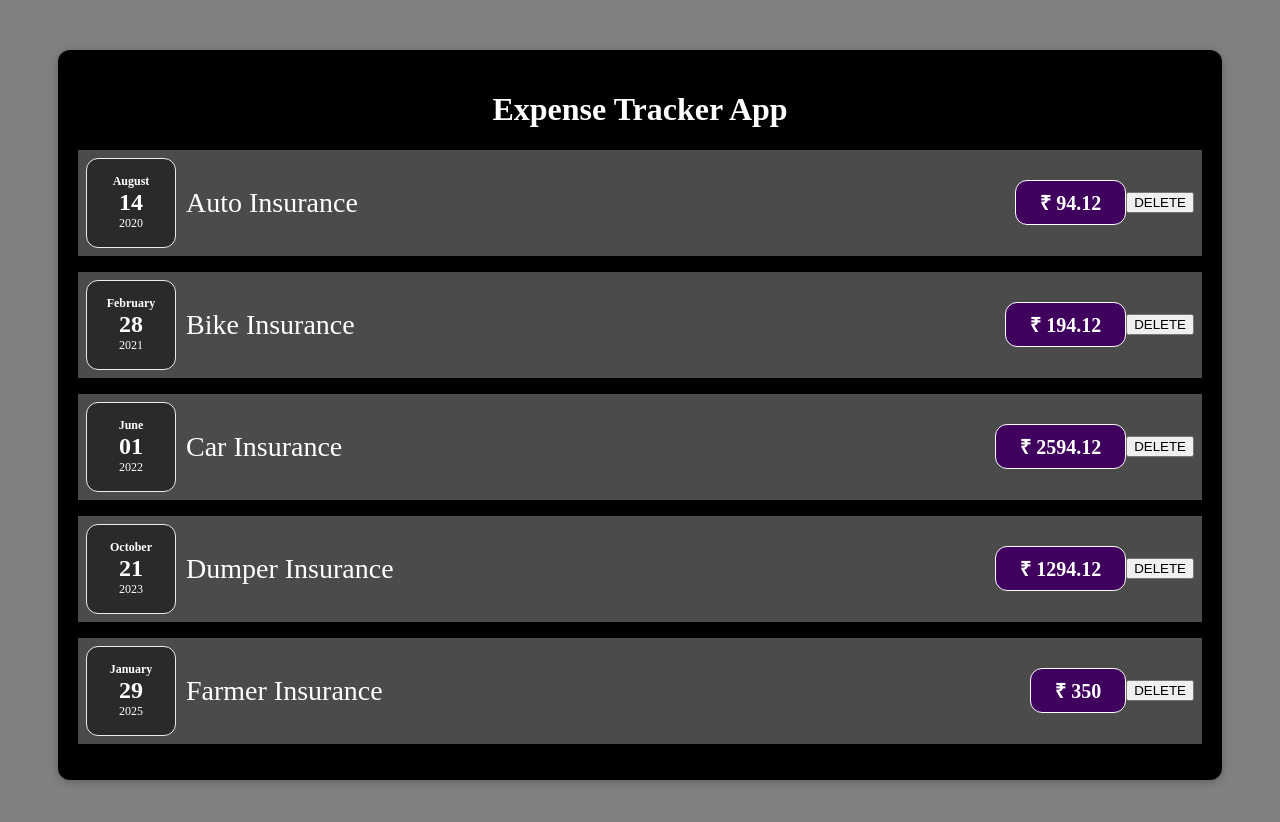
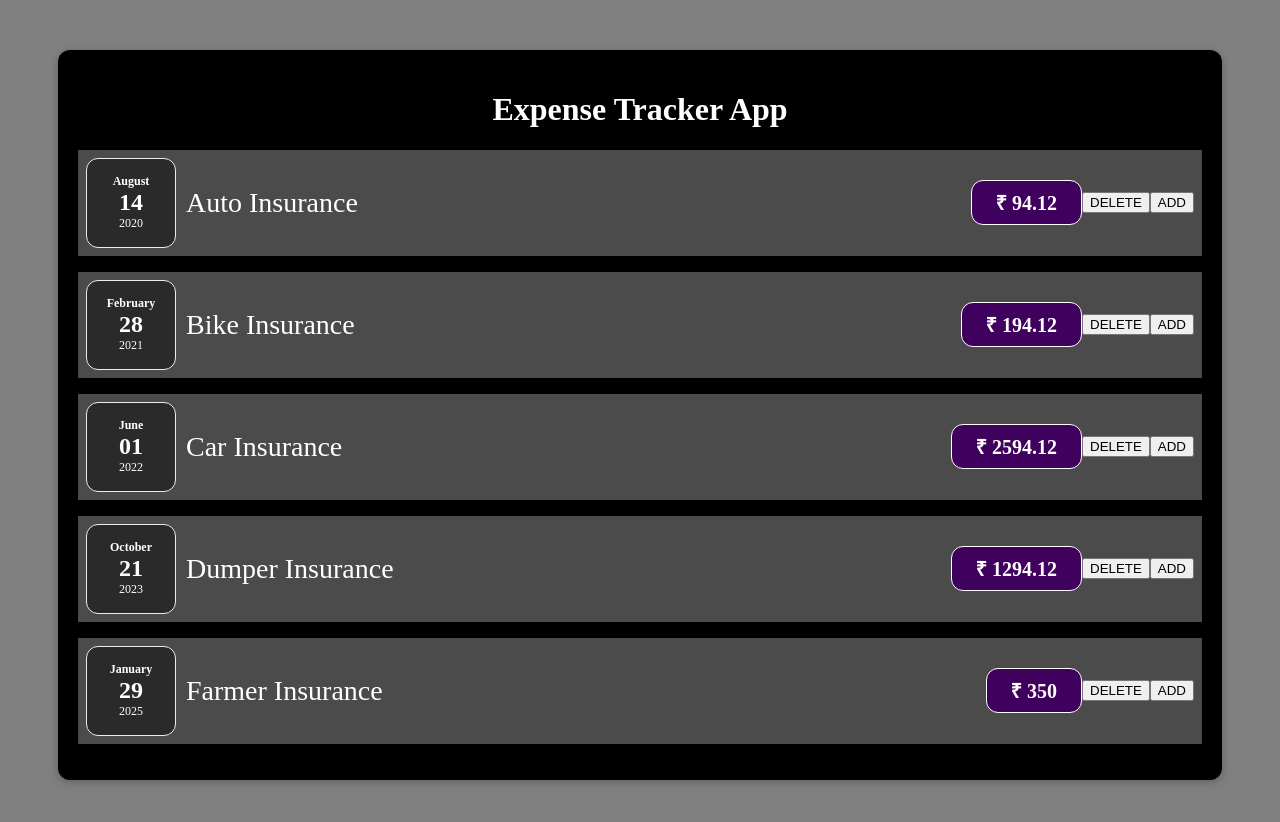
Before and after one commit to CoolShivas/React_Expense_Tracker, a React (Vite) app in the folder expense_tracker_app/: page / in a window 1280 px wide. Shown: the top 822 px of the page. Built offline with nearby package versions, Linux system fonts and the light colour scheme.

Commit message:
AddEvent_Listeners_AddBtn_With_UseState

```diff
--- a/expense_tracker_app/src/components/ExpenseItems.jsx
+++ b/expense_tracker_app/src/components/ExpenseItems.jsx
@@ -2,13 +2,18 @@ import ExpenseAmount from "./ExpenseAmount";
 import ExpenseTitle from "./ExpenseTitle";
 import ExpenseDate from "./ExpenseDate";
 import styles from "./ExpenseItems.module.css";
+import { useState } from "react";
 
 
 const ExpenseItems = (props) => {
 
-    // const date = new Date(2021, 2, 12);
-    // const title = "auto insurance";
-    // const amount = 2561;
+    const [valAddAmount, setAddAmount] = useState(props.amountABC)
+
+    const handleOnClickAdd = () => {
+        console.log("Adding the amount");
+        const addAmt = 100;
+        setAddAmount(addAmt);
+    }
 
     return <div className={styles.expense_item}>
         <div>
@@ -28,14 +33,24 @@ const ExpenseItems = (props) => {
             {/* ₹ {props.amountABC} */}
 
             <ExpenseAmount
-                amountXYZ={props.amountABC}
+                // amountXYZ={props.amountABC}
+                amountXYZ={valAddAmount}
+                onChange={handleOnClickAdd}
             ></ExpenseAmount>
         </div>
 
-        <button type="button"
+        <button
+            type="button"
             onClick={() => props.handleOnClickDeleteXYZ(props.titleABC)}
-        > DELETE </button>
+        >
+            DELETE
+        </button>
 
+        <button
+            onClick={handleOnClickAdd}
+        >
+            ADD
+        </button>
     </div>
 }
 
```
